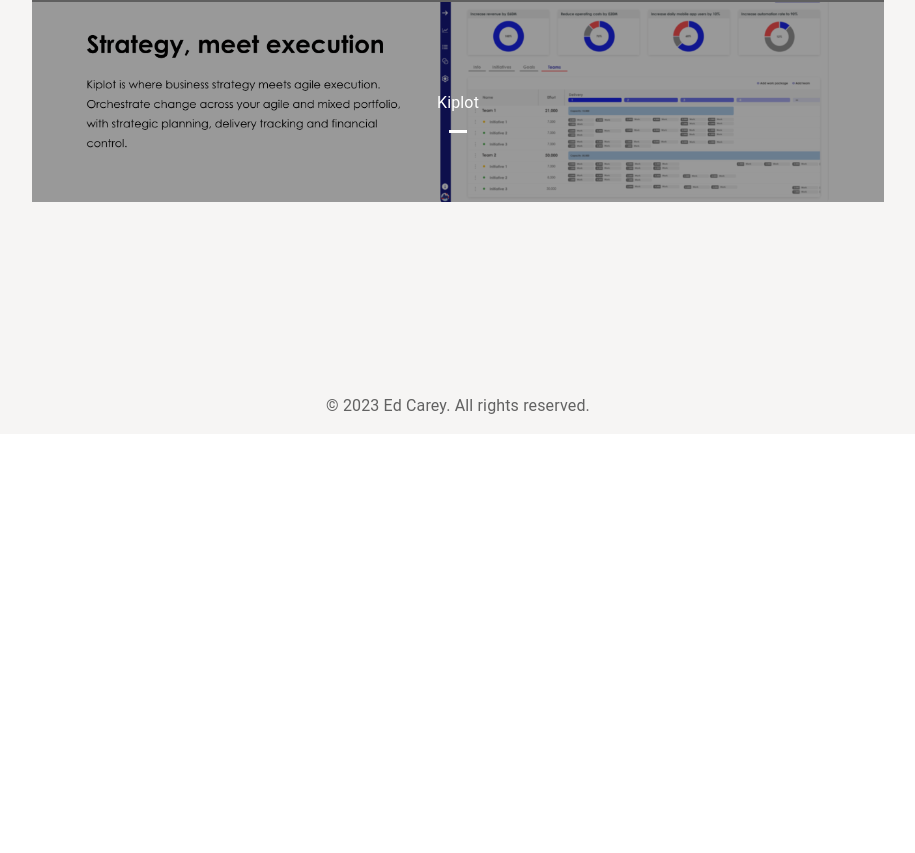
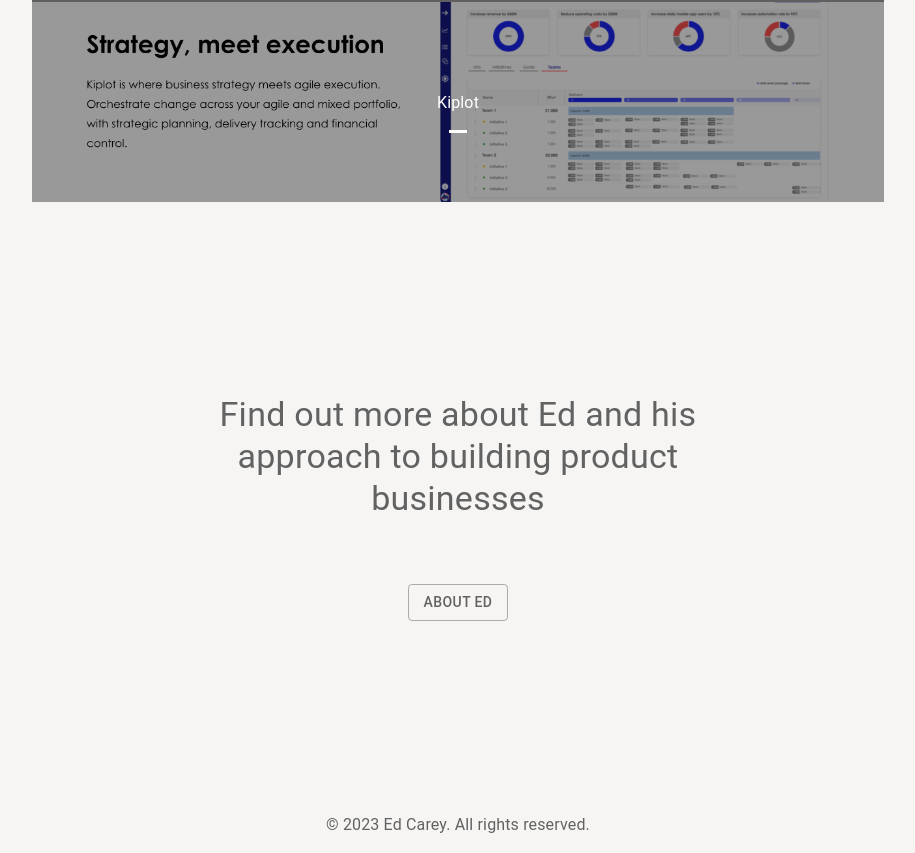
Before and after one commit to edCarey/myWebsite, a React (Create React App) app: page /products in a window 1280 px wide. Shown: the part 1230-2083 px from the top of the page, without its empty margins (182-1097 px from the left). Before the commit the page ends 1664 px from the top, so only its background shows below. Built offline with nearby package versions, Linux system fonts and the light colour scheme; grey boxes are pictures that could not be loaded.

Commit message:
updates to the products page to link to the about page

```diff
--- a/src/components/AboutPage.js
+++ b/src/components/AboutPage.js
@@ -1,7 +1,8 @@
 import React from 'react';
-import { Typography, Grid, Avatar, IconButton, Container, Box } from '@mui/material';
+import { Typography, Grid, Avatar, IconButton, Button, Container, Box, Link } from '@mui/material';
 import { Email, LinkedIn, Twitter } from '@mui/icons-material';
 import { Link as RouterLink } from 'react-router-dom';
+
 
 const AboutPage = () => {
   return (
--- a/src/components/ProductsPage.js
+++ b/src/components/ProductsPage.js
@@ -1,6 +1,6 @@
 import React from 'react';
-import { Container, Typography, Box, ButtonBase, styled } from '@mui/material';
-
+import { Container, Typography, Box, ButtonBase, styled, Button, Grid } from '@mui/material';
+import {Link as RouterLink} from 'react-router-dom';
 
 const products = [
   {
@@ -159,6 +159,19 @@ const ProductsPage = () => {
                 </Box>
             ))}
         </Box>
+        <Box mt={24}>
+            <Typography color="primary" variant="h4" align="center" sx={{maxWidth: '600px', margin: '0 auto'}}>
+                Find out more about Ed and his approach to building product businesses
+            </Typography>
+        </Box>
+
+        <Grid container justifyContent="center">
+            <Grid item>
+                <Button color="primary" variant="outlined"  component={RouterLink} to="/about" align='center' sx={{mt:8}}>
+                    About Ed
+                </Button>
+            </Grid>
+        </Grid>
     </Container>
   );
 };
```
